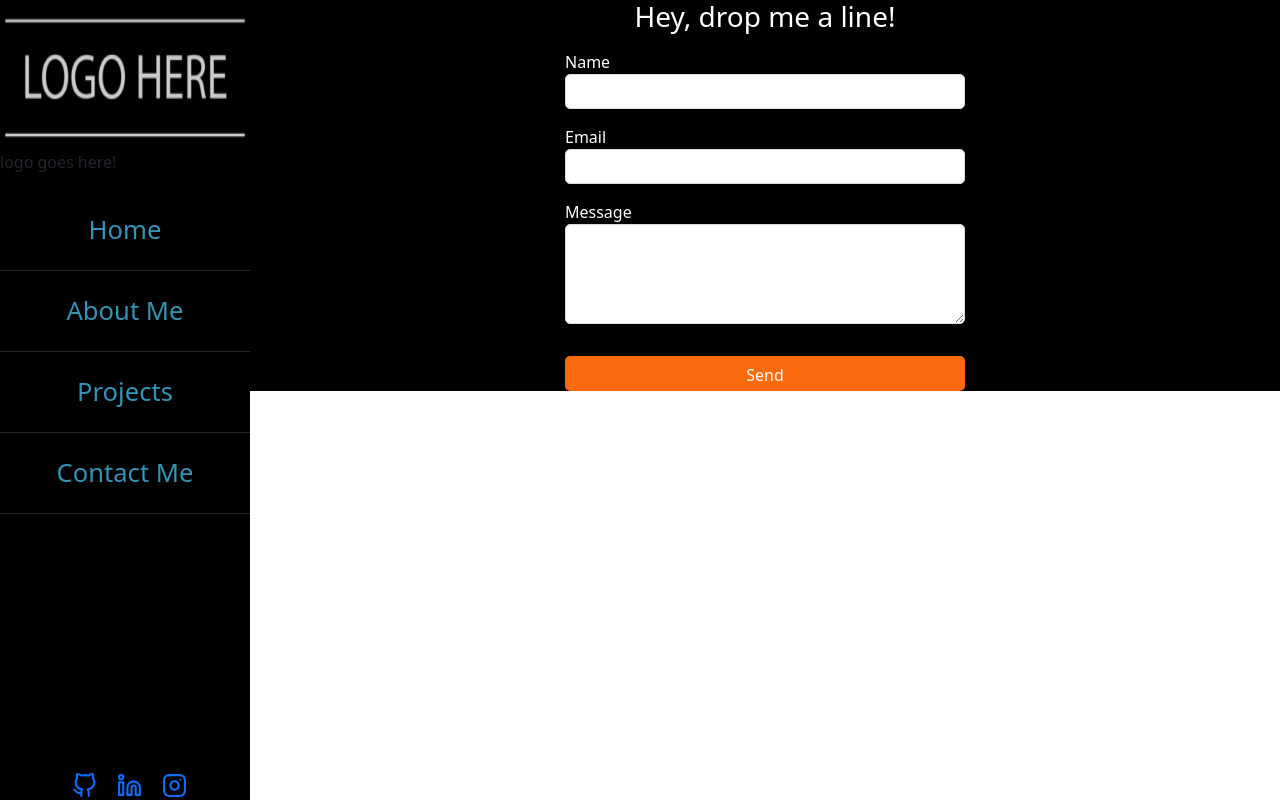
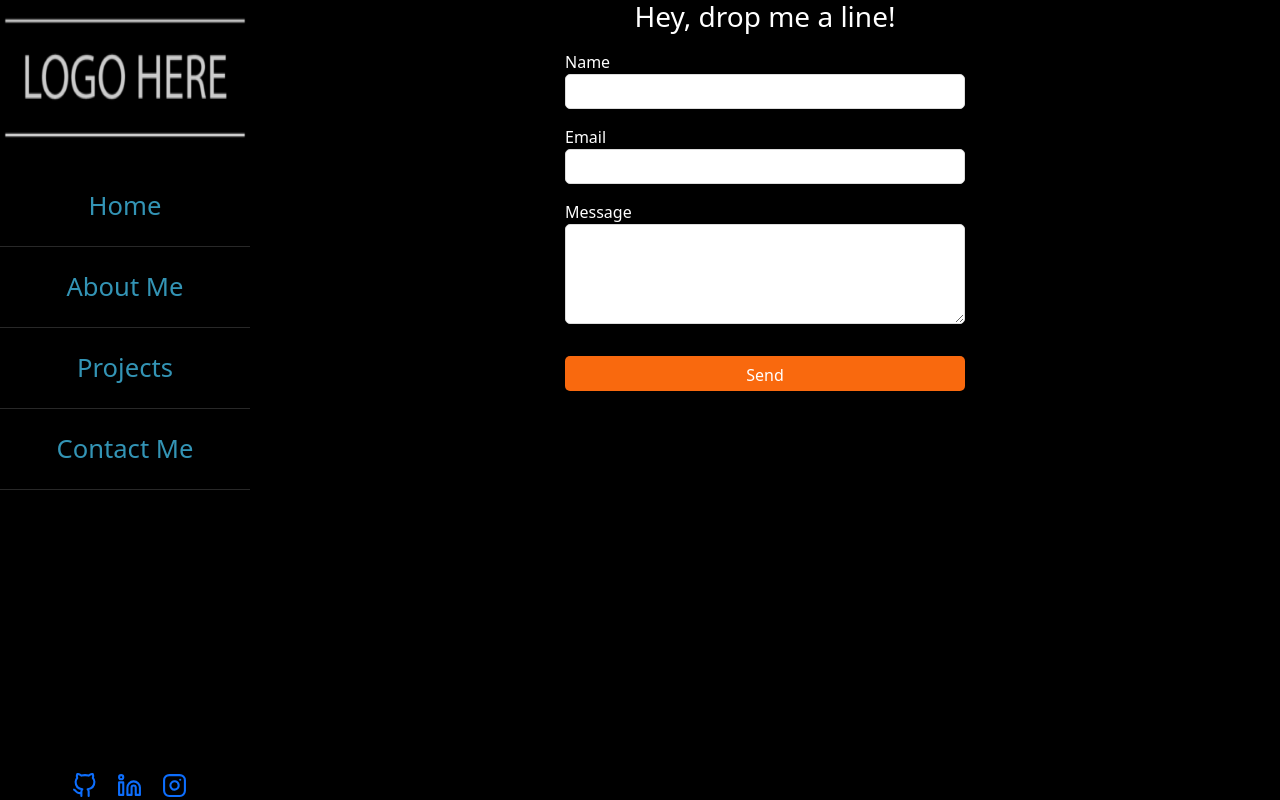
Before and after one commit to alexiusvdt/profile, a React (Create React App) app: page /contact-me in a window 1280 px wide. Built offline with nearby package versions, Linux system fonts and the light colour scheme.

Commit message:
fixed view height issue thank goodness

```diff
--- a/src/components/PageControl.js
+++ b/src/components/PageControl.js
@@ -43,6 +43,7 @@ export default PageControl;
 // if changin width here, also adjust width of header
 // todo: make panel weight a state effect
 const Pane1 = styled.div`
+    /* border: 1px solid blue; */
   width: 250px;
   position: absolute;
   top: 0;
@@ -53,8 +54,9 @@ const Pane1 = styled.div`
 const Pane2 = styled.div`
   /* border: 1px solid red; */
   margin-left: 250px;
-  height: 100%;
-  /* flex: 1; */
+  height: 100vh;
+  flex: 1;
+  background-color: black;
 `;
 
 // const Div1 = styled.div`
--- a/src/components/Sidebar.js
+++ b/src/components/Sidebar.js
@@ -9,7 +9,7 @@ function Sidebar(){
   return(
     <>
       <img src={Logo} width={250} height={150} alt="placeholder"></img>
-      <p>logo goes here!</p>
+      <p></p>
       <NavLink to="/">Home</NavLink>
       <NavLink to="/about-me">About Me</NavLink>
       <NavLink to="/projects">Projects</NavLink>
```
